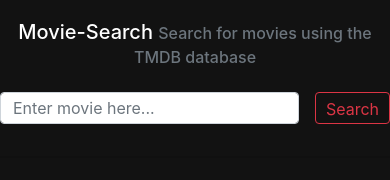
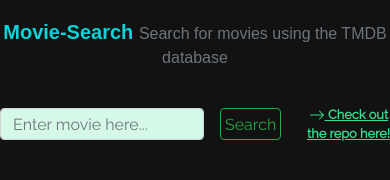
Before and after one commit to ywakili18/Movie-Search, a plain HTML site: page index.html in a window 390 px wide. Drawn offline with nearby package versions, Linux system fonts and the light colour scheme; a web font is replaced by a local one.

Commit message:
Version 1.0 done with sresponsive styling

```diff
--- a/app.js
+++ b/app.js
@@ -30,6 +30,7 @@ const movieResults = async (result) => {
     const resultsList = res.data.results
     createMovies(resultsList)
   } catch (err) {
+    alert('No movies returned 😔 try again')
     console.log('Error: msg of', err)
   }
 }
--- a/index.html
+++ b/index.html
@@ -10,21 +10,21 @@
       integrity="sha384-TX8t27EcRE3e/ihU7zmQxVncDAy5uIKz4rEkgIXeMed4M0jlfIDPvg6uqKI2xXr2"
       crossorigin="anonymous"
     />
+
     <link rel="stylesheet" href="style.css" />
     <script src="https://unpkg.com/axios/dist/axios.min.js"></script>
     <script defer src="app.js"></script>
     <title>Movie Library</title>
   </head>
   <body>
-    <header>
+    <nav id="navbar">
       <h1>
         Movie-Search
         <small class="text-muted h6"
           >Search for movies using the TMDB database</small
         >
       </h1>
-    </header>
-
+    </nav>
     <main>
       <form id="searchForm">
         <input
@@ -35,9 +35,25 @@
           class="form-control"
           id="searchInput"
         />
-        <button class="btn btn-outline-danger sm:btn-sm" id="searchButton">
+        <button class="btn btn-outline-success sm:btn-sm" id="searchButton">
           Search
         </button>
+        <a href="https://github.com/ywakili18/Movie-Search" target="_blank">
+          <svg
+            xmlns="http://www.w3.org/2000/svg"
+            width="16"
+            height="16"
+            fill="currentColor"
+            class="bi bi-arrow-right"
+            viewBox="0 0 16 16"
+          >
+            <path
+              fill-rule="evenodd"
+              d="M1 8a.5.5 0 0 1 .5-.5h11.793l-3.147-3.146a.5.5 0 0 1 .708-.708l4 4a.5.5 0 0 1 0 .708l-4 4a.5.5 0 0 1-.708-.708L13.293 8.5H1.5A.5.5 0 0 1 1 8z"
+            />
+          </svg>
+          Check out the repo here!
+        </a>
       </form>
       <div id="wrapper" class="card"></div>
     </main>
--- a/style.css
+++ b/style.css
@@ -1,9 +1,30 @@
+@import url('https://fonts.googleapis.com/css2?family=PT+Sans+Caption&family=Raleway&display=swap');
 body {
   box-sizing: border-box;
   text-align: center;
   background-color: #121212;
   color: white;
+  font-family: 'Raleway', sans-serif;
 }
+h1 {
+  font-weight: bold;
+  color: rgb(8, 213, 216);
+  font-family: 'PT Sans Caption', sans-serif;
+}
+nav {
+  display: flex;
+  justify-content: space-evenly;
+  margin: auto;
+}
+a {
+  margin-top: 1em;
+  font-size: 0.8em;
+  margin-left: 2em;
+  color: rgb(55, 218, 142);
+  font-weight: bold;
+  text-decoration: underline;
+}
+
 #searchButton {
   margin-left: 1em;
 }
@@ -17,9 +38,14 @@ form {
 #searchInput {
   width: 25em;
   font-size: 1em;
+  background-color: rgb(214, 249, 231);
+}
+#searchForm {
+  margin-top: 1em;
 }
 /* main wrapper containing each movie div */
 #wrapper {
+  transition: 1s;
   display: grid;
   grid-template-columns: repeat(3, 1fr);
   margin-top: 2em;
@@ -34,9 +60,6 @@ form {
   margin-top: 1em;
 }
 
-#wrapper p {
-  text-align: center;
-}
 @media only screen and (max-width: 900px) {
   h1 {
     font-size: 2em;
@@ -73,6 +96,7 @@ form {
 #descriptionContainer {
   margin-top: 1em;
   font-size: small;
+  text-align: start;
 }
 
 #container {
```
